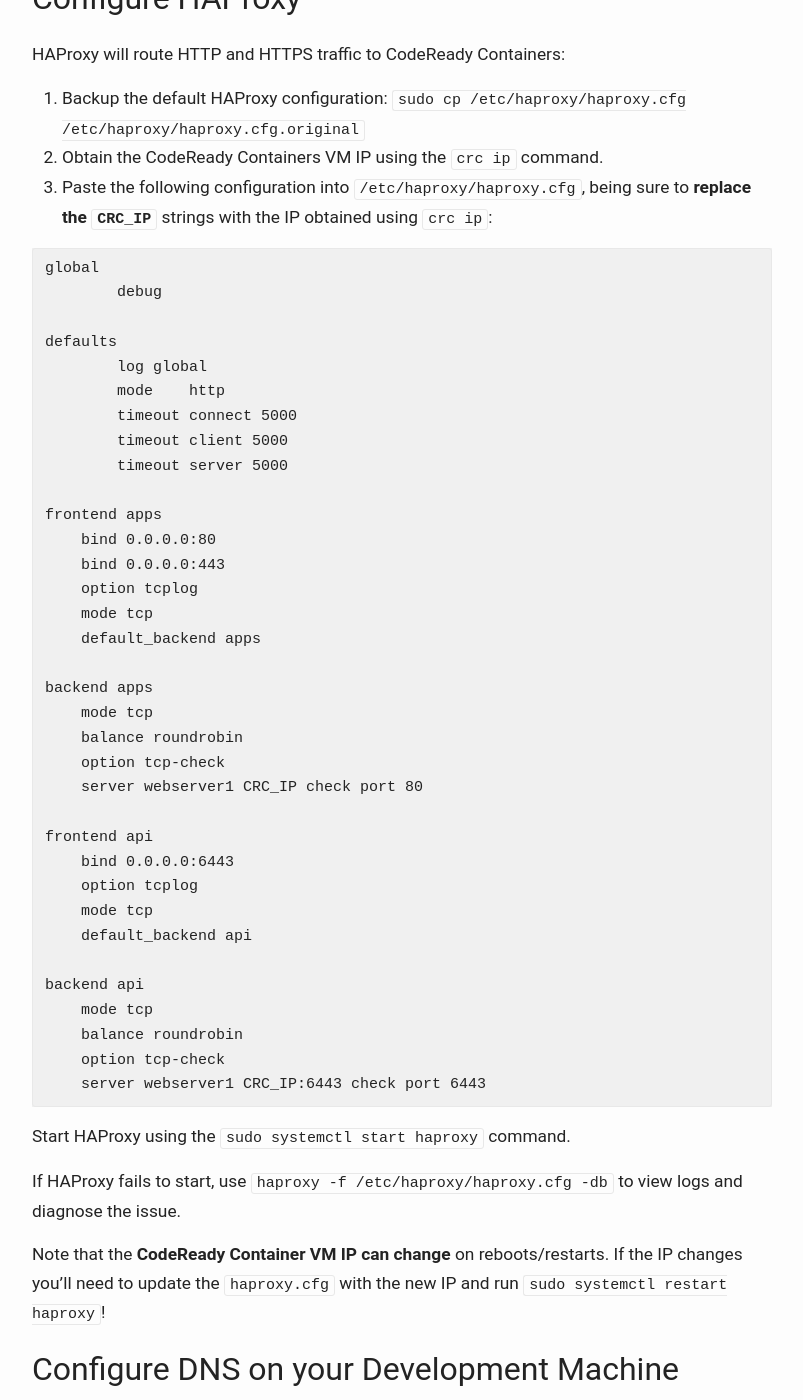
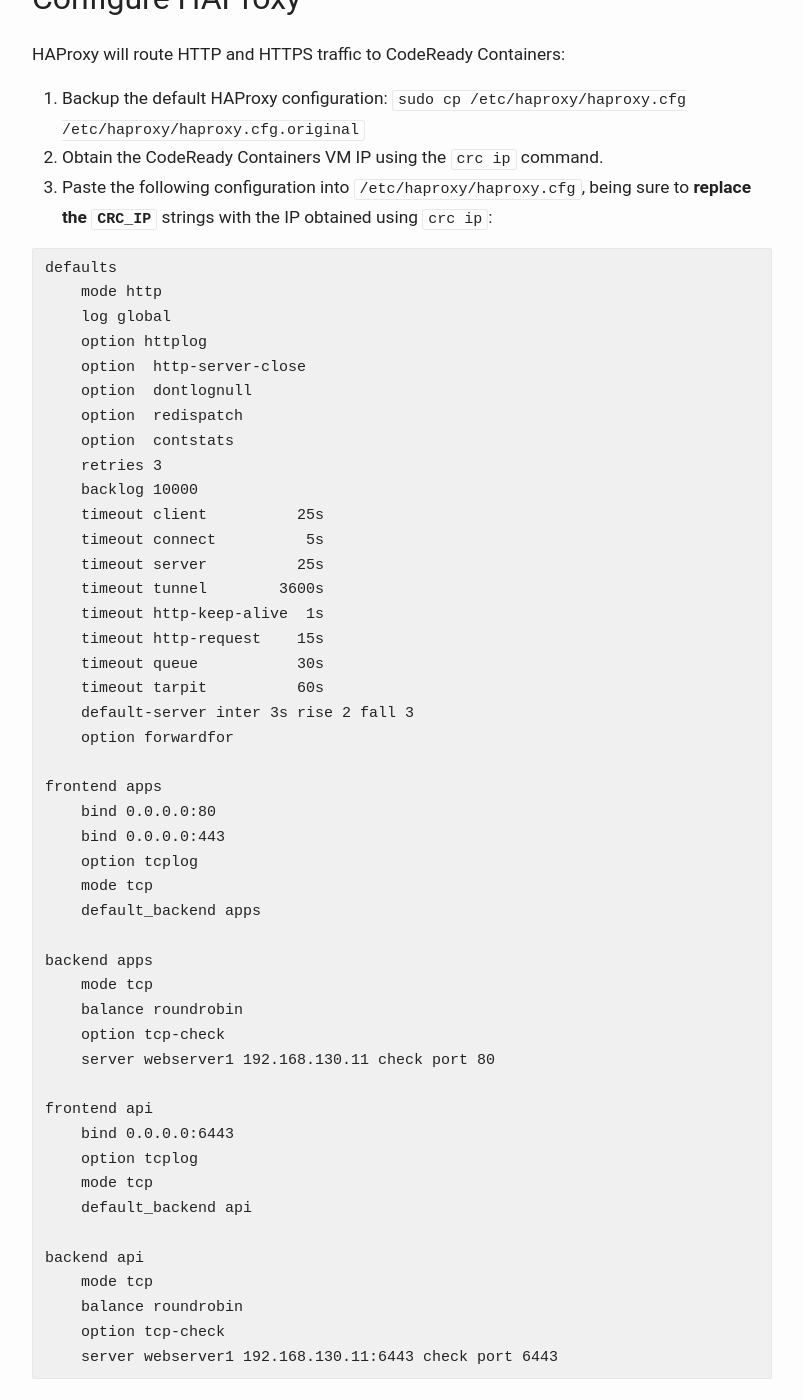
Before and after one commit to evanshortiss/evanshortiss.github.io, a Jekyll site: the page built from _posts/2020-09-21-code-ready-containers-on-digital-ocean.markdown, in a window 1280 px wide and 1400 px high, scrolled down 6213 px. Shown: the whole window, without its empty margins (238-1041 px from the left). Built offline with Jekyll 4.4.1, drawn with Linux system fonts in a browser that asks for light colours.

Commit message:
update haproxy config for CRC to enable websockets

````diff
--- a/_posts/2020-09-21-code-ready-containers-on-digital-ocean.markdown
+++ b/_posts/2020-09-21-code-ready-containers-on-digital-ocean.markdown
@@ -156,15 +156,26 @@
 1. Paste the following configuration into `/etc/haproxy/haproxy.cfg`, being sure to **replace the `CRC_IP`** strings with the IP obtained using `crc ip`:
 
 ```
-global
-        debug
-
 defaults
-        log global
-        mode    http
-        timeout connect 5000
-        timeout client 5000
-        timeout server 5000
+    mode http
+    log global
+    option httplog
+    option  http-server-close
+    option  dontlognull
+    option  redispatch
+    option  contstats
+    retries 3
+    backlog 10000
+    timeout client          25s
+    timeout connect          5s
+    timeout server          25s
+    timeout tunnel        3600s
+    timeout http-keep-alive  1s
+    timeout http-request    15s
+    timeout queue           30s
+    timeout tarpit          60s
+    default-server inter 3s rise 2 fall 3
+    option forwardfor
 
 frontend apps
     bind 0.0.0.0:80
@@ -177,7 +188,7 @@
     mode tcp
     balance roundrobin
     option tcp-check
-    server webserver1 CRC_IP check port 80
+    server webserver1 192.168.130.11 check port 80
 
 frontend api
     bind 0.0.0.0:6443
@@ -189,7 +200,7 @@
     mode tcp
     balance roundrobin
     option tcp-check
-    server webserver1 CRC_IP:6443 check port 6443
+    server webserver1 192.168.130.11:6443 check port 6443
 ```
 
 Start HAProxy using the `sudo systemctl start haproxy` command.
````
